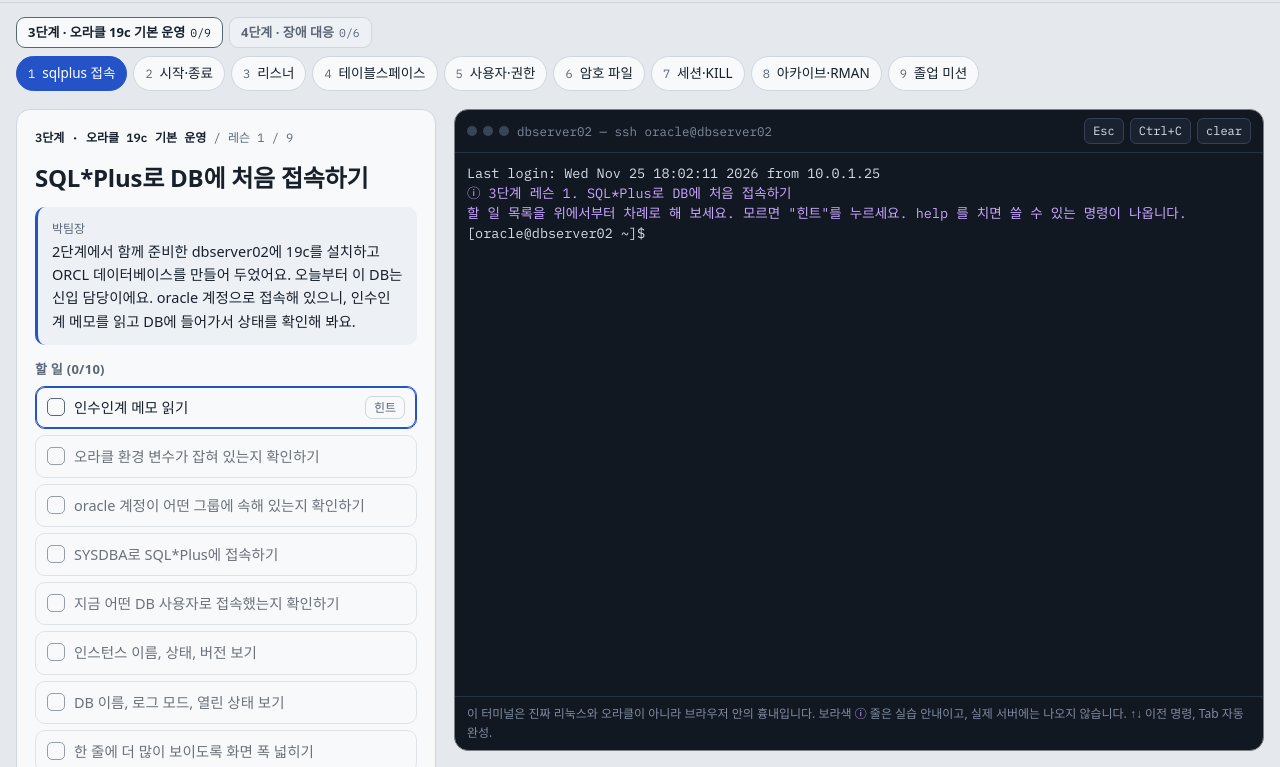
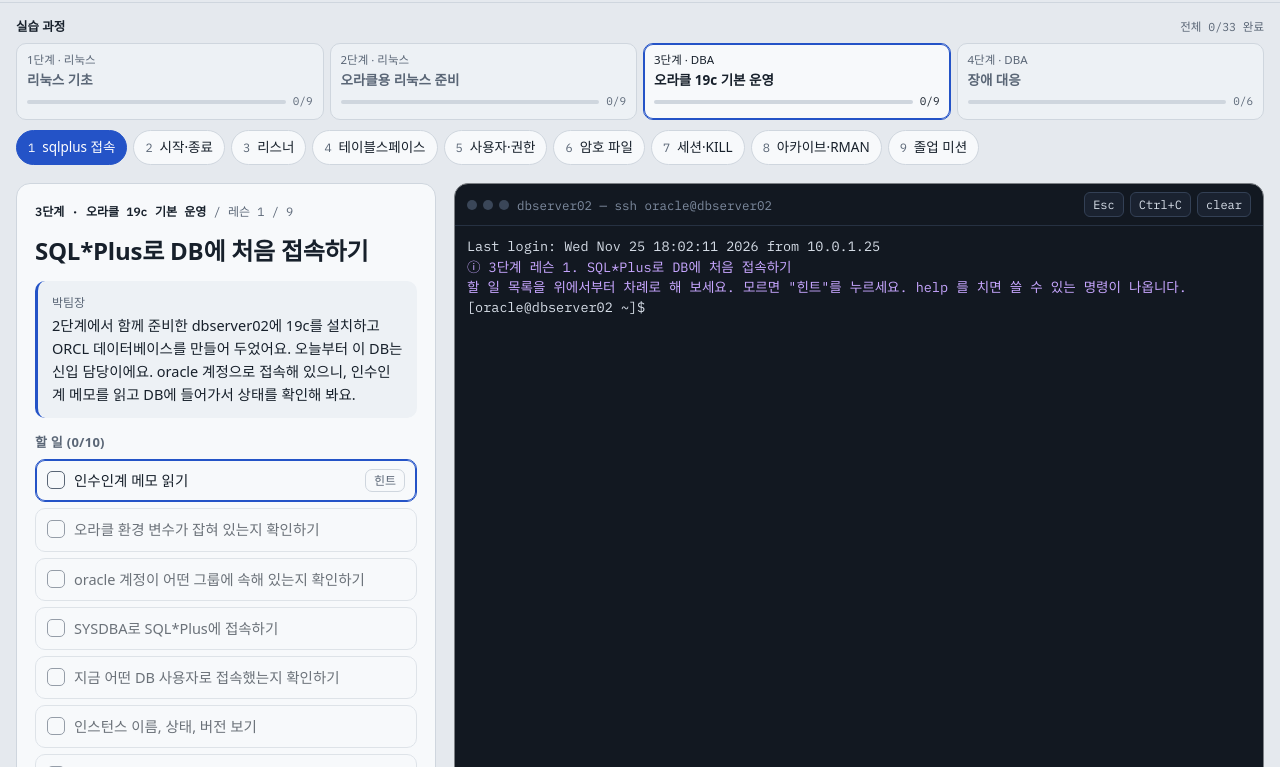
Before and after one commit to batiappa/oracle-anatomy, a plain HTML site: page dba/index.html in a window 1280 px wide. Shown: the part 56-823 px from the top of the page. Drawn offline with Linux system fonts and the light colour scheme; a web font is replaced by a local one.

Commit message:
실습 과정 메뉴 통합: 1~4단계를 한 단계 메뉴로
- 공용 course.js: 리눅스 실습실(1·2단계)과 DBA 실습(3·4단계)에 같은 단계 메뉴와 진행률 표시
- 사이트 전환 탭을 "Oracle 해부도 / 실습 과정" 두 개로 줄임
- 2단계를 마치면 3단계(DBA 실습)로 바로 가는 버튼
- 3단계 마지막 레슨 뒤 "다음" 버튼이 보이지 않던 문제 수정(레슨 번호 30 빠짐)

Co-Authored-By: Claude Opus 5.5 <noreply@anthropic.com>
Claude-Session: https://claude.ai/code/session_01TQCazGiPD6SmbuFJnK4Dd6

```diff
--- /dev/null
+++ b/course.js
@@ -0,0 +1,78 @@
+/* 실습 과정 공용 내비게이션: 리눅스 실습실(lab/)과 DBA 실습(dba/)을 1~4단계 한 과정으로 보여 준다.
+   각 페이지는 이 파일을 불러 Course.render()로 단계 메뉴를 그린다. 진행 상황은 두 페이지가 각자 저장한
+   localStorage 값(ohb:lab:done, ohb:dba:done)을 함께 읽어 계산한다. */
+(function () {
+  'use strict';
+  const range = (a, b) => Array.from({ length: b - a + 1 }, (_, i) => a + i);
+  const STAGES = [
+    { st: 1, part: 'lab', group: '리눅스', name: '리눅스 기초', ids: range(1, 9) },
+    { st: 2, part: 'lab', group: '리눅스', name: '오라클용 리눅스 준비', ids: range(10, 18) },
+    { st: 3, part: 'dba', group: 'DBA', name: '오라클 19c 기본 운영', ids: range(21, 29) },
+    { st: 4, part: 'dba', group: 'DBA', name: '장애 대응', ids: range(31, 36) },
+  ];
+  const KEY = { lab: 'ohb:lab:done', dba: 'ohb:dba:done' };
+  const progOf = (part) => { try { return JSON.parse(localStorage.getItem(KEY[part]) || '{}') || {}; } catch (e) { return {}; } };
+  const stageOfId = (id) => STAGES.find(s => s.ids.includes(id));
+  const firstOpen = (s, prog) => s.ids.find(id => !prog[id]) || s.ids[0];
+  // 다른 페이지(part)로 가는 주소. 같은 페이지면 null.
+  const hrefFor = (here, s, id) => s.part === here ? null : `../${s.part}/#lesson-${id}`;
+
+  const CSS = `
+.course { margin-bottom: 10px; }
+.course-head { display: flex; align-items: baseline; justify-content: space-between; gap: 10px; margin-bottom: 6px; font-size: 12px; color: var(--muted); }
+.course-head b { color: var(--ink); font-weight: 600; font-size: 12.5px; }
+.course-head .all { font-family: var(--font-mono); font-size: 11.5px; }
+.course-steps { list-style: none; margin: 0; padding: 0; display: grid; grid-template-columns: repeat(4, minmax(0, 1fr)); gap: 6px; }
+.course-step { display: grid; grid-template-rows: auto 1fr auto; gap: 3px; height: 100%; box-sizing: border-box; padding: 7px 10px 8px; border: 1px solid var(--line); border-radius: 10px; background: var(--panel-2); color: var(--muted); text-decoration: none; text-align: left; font: inherit; cursor: pointer; width: 100%; }
+.course-step:hover { border-color: var(--muted); color: var(--ink); }
+.course-step[aria-current="step"] { background: var(--panel); border-color: var(--accent); color: var(--ink); box-shadow: inset 0 0 0 1px var(--accent); }
+.course-step .no { font-size: 11.5px; }
+.course-step .nm { font-size: 13.5px; font-weight: 600; line-height: 1.3; }
+.course-step .meta { display: flex; align-items: center; gap: 7px; }
+.course-step .bar { flex: 1; height: 4px; border-radius: 99px; background: var(--line); overflow: hidden; }
+.course-step .bar i { display: block; height: 100%; background: var(--ok); border-radius: 99px; }
+.course-step .cnt { font-family: var(--font-mono); font-size: 11px; }
+.course-step.complete .cnt { color: var(--ok); }
+@media (max-width: 560px) {
+  .course-steps { gap: 4px; }
+  .course-step { padding: 6px 7px 7px; }
+  .course-step .nm { font-size: 12px; }
+  .course-step .grp { display: none; }
+  .course-step .meta { gap: 4px; }
+  .course-step .cnt { font-size: 10px; }
+}`;
+  let styled = false;
+  function addStyle() {
+    if (styled) return; styled = true;
+    const s = document.createElement('style'); s.textContent = CSS; document.head.appendChild(s);
+  }
+
+  /* opts: { here: 'lab'|'dba', stage: 지금 단계, prog: 이 페이지의 진행 객체, onLocal(stage) } */
+  function render(el, opts) {
+    addStyle();
+    const progs = { lab: progOf('lab'), dba: progOf('dba') };
+    progs[opts.here] = opts.prog; // 이 페이지 값은 메모리에 있는 최신 값을 쓴다
+    let doneAll = 0, total = 0;
+    const items = STAGES.map(s => {
+      const p = progs[s.part], d = s.ids.filter(id => p[id]).length; doneAll += d; total += s.ids.length;
+      const href = hrefFor(opts.here, s, firstOpen(s, p));
+      const pct = Math.round(d / s.ids.length * 100);
+      const cls = `course-step${d === s.ids.length ? ' complete' : ''}`;
+      const cur = s.st === opts.stage ? ' aria-current="step"' : '';
+      const label = `${s.st}단계 ${s.name}, ${s.ids.length}개 중 ${d}개 완료`;
+      const inner = `<span class="no">${s.st}단계<span class="grp"> · ${s.group}</span></span><span class="nm">${s.name}</span><span class="meta"><span class="bar"><i style="width:${pct}%"></i></span><span class="cnt">${d}/${s.ids.length}</span></span>`;
+      return `<li>${href ? `<a class="${cls}" href="${href}" aria-label="${label}">${inner}</a>` : `<button class="${cls}" type="button" data-stage="${s.st}" aria-label="${label}"${cur}>${inner}</button>`}</li>`;
+    });
+    el.innerHTML = `<div class="course-head"><b>실습 과정</b><span class="all">전체 ${doneAll}/${total} 완료</span></div><ol class="course-steps">${items.join('')}</ol>`;
+    el.querySelectorAll('button.course-step').forEach(b => b.addEventListener('click', () => { if (+b.dataset.stage !== opts.stage) opts.onLocal(+b.dataset.stage); }));
+  }
+
+  /* 이 페이지의 마지막 단계를 마쳤을 때 이어지는 다른 페이지 단계 */
+  function nextElsewhere(here, stage) {
+    const s = STAGES.find(x => x.st === stage + 1);
+    if (!s || s.part === here) return null;
+    return { stage: s.st, name: s.name, href: hrefFor(here, s, firstOpen(s, progOf(s.part))) };
+  }
+
+  window.Course = { STAGES, render, nextElsewhere, stageOfId };
+})();
--- a/dba/index.html
+++ b/dba/index.html
@@ -77,10 +77,6 @@ p code, li code, .md code { background: var(--panel-2); border: 1px solid var(--
 .tab.done .n { color: var(--ok); }
 .tab[aria-current="true"] { background: var(--accent); border-color: var(--accent); color: var(--accent-ink); }
 .tab[aria-current="true"] .n { color: inherit; }
-.stage-tabs { display: flex; gap: 6px; margin-bottom: 8px; flex-wrap: wrap; }
-.stage-tab { border: 1px solid var(--line); background: var(--panel-2); border-radius: 9px; padding: 4px 11px; font-size: 13px; font-weight: 600; color: var(--muted); cursor: pointer; }
-.stage-tab[aria-pressed="true"] { background: var(--panel); color: var(--ink); border-color: var(--muted); }
-.stage-tab .cnt { font-family: var(--font-mono); font-weight: 400; font-size: 11.5px; margin-left: 5px; }
 
 /* grid */
 .wrap { max-width: 1400px; margin: 0 auto; padding: 14px max(16px, env(safe-area-inset-right, 0px)) 40px max(16px, env(safe-area-inset-left, 0px)); display: grid; grid-template-columns: 420px minmax(0, 1fr); gap: 18px; align-items: start; }
@@ -111,6 +107,7 @@ h2 { margin: 0 0 6px; font-size: 13px; font-weight: 600; color: var(--muted); le
 .btn { border: 1px solid var(--line); background: var(--panel); border-radius: 9px; padding: 6px 12px; cursor: pointer; font-size: 14px; }
 .btn.primary { background: var(--accent); border-color: var(--accent); color: var(--accent-ink); }
 .btn:hover { border-color: var(--muted); }
+a.btn { display: inline-block; text-decoration: none; color: inherit; }
 .note-card { padding: 14px 18px; }
 .note-card p { margin: 0 0 8px; font-size: 14px; }
 .note-card ul { margin: 0; padding-left: 18px; font-size: 13.5px; }
@@ -166,7 +163,7 @@ h2 { margin: 0 0 6px; font-size: 13px; font-weight: 600; color: var(--muted); le
 <header class="top">
   <div class="top-in">
     <a class="brand" href="./"><span class="brand-name">DBA 실습</span><span class="brand-sub" id="brandSub">3단계 · Oracle 19c 기본 운영</span></a>
-    <nav class="site-tabs" aria-label="사이트 전환"><a class="site-tab" href="../">Oracle 해부도</a><a class="site-tab" href="../lab/">리눅스 실습실</a><a class="site-tab" aria-current="page" href="./">DBA 실습</a></nav>
+    <nav class="site-tabs" aria-label="사이트 전환"><a class="site-tab" href="../">Oracle 해부도</a><a class="site-tab" aria-current="page" href="./">실습 과정</a></nav>
     <span class="top-spacer"></span>
     <button class="icon-btn" id="themeBtn" type="button" aria-label="밝은 테마와 어두운 테마 전환">
       <svg width="18" height="18" viewBox="0 0 24 24" fill="none" stroke="currentColor" stroke-width="2" stroke-linecap="round" aria-hidden="true"><path d="M21 12.8A9 9 0 1 1 11.2 3a7 7 0 0 0 9.8 9.8Z"/></svg>
@@ -174,7 +171,8 @@ h2 { margin: 0 0 6px; font-size: 13px; font-weight: 600; color: var(--muted); le
   </div>
 </header>
 
-<nav class="tabs-wrap" aria-label="레슨 목록"><div class="stage-tabs" id="stageTabs"></div><div class="tabs" id="tabs"></div></nav>
+<nav class="tabs-wrap" aria-label="실습 과정과 레슨 목록"><div class="course" id="course"></div><div class="tabs" id="tabs"></div></nav>
+<script src="../course.js"></script>
 
 <main class="wrap">
   <div class="side">
@@ -3987,9 +3985,7 @@ const stageLessons = (st) => LESSONS.filter(l => stageOf(l) === st);
 const lessonNo = (L) => stageLessons(stageOf(L)).indexOf(L) + 1;
 function renderTabs() {
   const st = stageOf(cur.L);
-  const sEl = document.getElementById('stageTabs');
-  sEl.innerHTML = Object.keys(STAGES).map(k => { const ls = stageLessons(+k); const d = ls.filter(l => prog[l.id]).length; return `<button class="stage-tab" type="button" data-stage="${k}" aria-pressed="${+k === st}">${STAGES[k].name}<span class="cnt">${d}/${ls.length}</span></button>`; }).join('');
-  sEl.querySelectorAll('.stage-tab').forEach(b => b.addEventListener('click', () => { const ls = stageLessons(+b.dataset.stage); if (+b.dataset.stage === st) return; startLesson((ls.find(l => !prog[l.id]) || ls[0]).id); }));
+  Course.render(document.getElementById('course'), { here: 'dba', stage: st, prog, onLocal: (k) => { const ls = stageLessons(k); startLesson((ls.find(l => !prog[l.id]) || ls[0]).id); } });
   const el = document.getElementById('tabs');
   el.innerHTML = stageLessons(st).map((l, i) => `<button class="tab${prog[l.id] ? ' done' : ''}" type="button" data-id="${l.id}" aria-current="${cur && cur.L.id === l.id}"><span class="n">${prog[l.id] ? '✓' : i + 1}</span>${l.short}</button>`).join('');
   el.querySelectorAll('.tab').forEach(b => b.addEventListener('click', () => startLesson(+b.dataset.id)));
@@ -4001,14 +3997,15 @@ function renderMission() {
     const st = i < cur.idx ? 'done' : i === cur.idx ? 'cur' : 'todo';
     return `<li class="task ${st}"><div class="task-row"><span class="box" aria-hidden="true">${st === 'done' ? '✓' : ''}</span><span class="txt">${t.text}</span>${st === 'cur' ? `<button class="hint-btn" type="button" data-i="${i}">${cur.hints[i] ? '힌트 닫기' : '힌트'}</button>` : ''}</div>${st === 'cur' && cur.hints[i] ? `<div class="hint">${esc(t.hint)}</div>` : ''}${st === 'done' && t.why && i === cur.idx - 1 ? `<div class="explain">${t.why}</div>` : ''}${st === 'done' && t.why && i < cur.idx - 1 ? `<details class="explain"><summary>해설 다시 보기</summary>${t.why}</details>` : ''}</li>`;
   }).join('');
-  const next = LESSONS.find(l => l.id === L.id + 1);
+  const next = LESSONS[LESSONS.indexOf(L) + 1];
   const st = stageOf(L), cnt = stageLessons(st).length, sameStage = next && stageOf(next) === st;
+  const away = !next && Course.nextElsewhere('dba', st);
   el.innerHTML = `<div class="eyebrow"><b>${STAGES[st].name}</b> / 레슨 ${lessonNo(L)} / ${cnt}</div>
     <h1>${L.title}</h1>
     <p class="situation"><span class="who">${L.who}</span>${L.situation}</p>
     <div><h2>할 일 (${cur.idx}/${L.tasks.length})</h2><ol class="tasks">${items}</ol></div>
-    ${cur.done ? `<div class="lesson-done"><b>레슨 완료!</b> ${sameStage ? `다음은 "${next.title}"입니다.` : next ? `${st}단계를 모두 마쳤습니다. 다음은 ${STAGES[stageOf(next)].name}입니다.` : `${st}단계를 모두 마쳤습니다.`}</div>` : ''}
-    <div class="row-btns">${cur.done && next ? `<button class="btn primary" type="button" id="nextBtn">${sameStage ? '다음 레슨 →' : `${stageOf(next)}단계 시작 →`}</button>` : ''}<button class="btn" type="button" id="resetBtn">레슨 다시 시작</button></div>`;
+    ${cur.done ? `<div class="lesson-done"><b>레슨 완료!</b> ${sameStage ? `다음은 "${next.title}"입니다.` : next ? `${st}단계를 모두 마쳤습니다. 다음은 ${STAGES[stageOf(next)].name}입니다.` : away ? `${st}단계를 모두 마쳤습니다. 다음은 ${away.stage}단계 · ${away.name}입니다.` : `${st}단계를 모두 마쳤습니다.`}</div>` : ''}
+    <div class="row-btns">${cur.done && next ? `<button class="btn primary" type="button" id="nextBtn">${sameStage ? '다음 레슨 →' : `${stageOf(next)}단계 시작 →`}</button>` : cur.done && away ? `<a class="btn primary" href="${away.href}">${away.stage}단계 시작 →</a>` : ''}<button class="btn" type="button" id="resetBtn">레슨 다시 시작</button></div>`;
   const ct = document.getElementById('curTask'); const t = L.tasks[cur.idx];
   ct.innerHTML = cur.done ? `<b>완료</b>레슨 ${lessonNo(L)}을 마쳤습니다. 아래에서 다음 레슨으로 넘어가세요.` : `<b>할 일 ${cur.idx + 1}/${L.tasks.length}</b>${t.text}<button class="hint-btn" type="button" data-i="${cur.idx}">${cur.hints[cur.idx] ? '힌트 닫기' : '힌트'}</button>${cur.hints[cur.idx] ? `<div class="hint">${esc(t.hint)}</div>` : ''}`;
   document.querySelectorAll('#mission .hint-btn, #curTask .hint-btn').forEach(b => b.addEventListener('click', () => { cur.hints[b.dataset.i] = !cur.hints[b.dataset.i]; renderMission(); }));
```
Also changed, not shown: index.html (+1 -1 lines), lab/index.html (+9 -12 lines), 1 other file.
